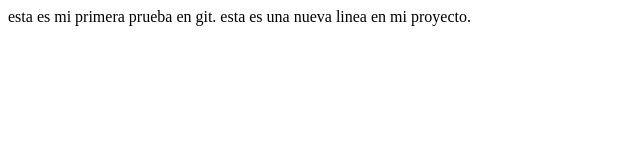
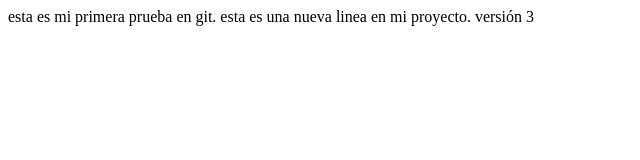
Before and after one commit to AugustoQuintero827/primer_repositorio, a plain HTML site: page index.html in a window 1280 px wide. Shown: the full height of the page, 0-640 px from the left. Drawn offline with Linux system fonts and the light colour scheme.

Commit message:
esta es la tercera versión.

```diff
--- a/index.html
+++ b/index.html
@@ -8,5 +8,6 @@
 <body>
     esta es mi primera prueba en git.
     esta es una nueva linea en mi proyecto.
+    versión 3
 </body>
 </html>
```
